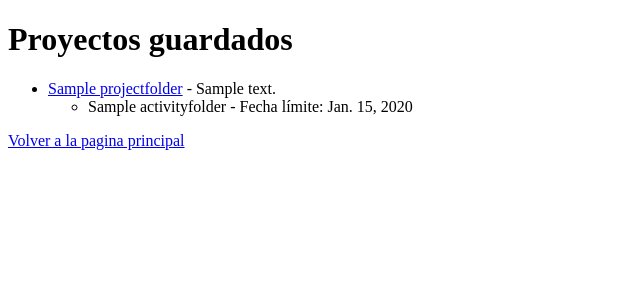
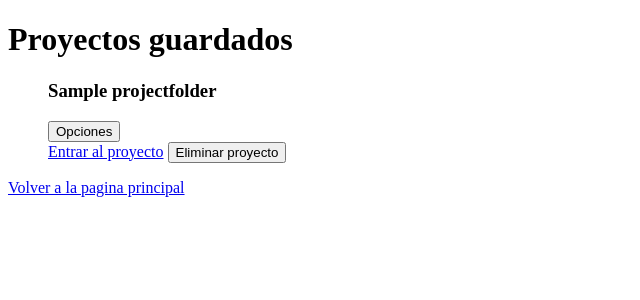
Before and after one commit to venusielo/Aplicacion-Web, a Django app: page /projects/ in a window 1280 px wide. Shown: the top 300 px of the page, without its empty margins (0-640 px from the left). Run offline with Django 5.2, Linux system fonts and the light colour scheme; tables that the repository leaves empty hold one stand-in row (values such as "Sample post").

Commit message:
Ya funciona eliminar proyecto

```diff
--- a/aplicacionING/models.py
+++ b/aplicacionING/models.py
@@ -8,6 +8,10 @@ class ProjectFolder(models.Model):
 
     def __str__(self):
         return self.name
+
+    def delete(self, *args, **kwargs):
+        self.activities.all().delete()
+        super(ProjectFolder, self).delete(*args, **kwargs)
 
 class ActivityFolder(models.Model):
     project = models.ForeignKey(ProjectFolder, on_delete=models.CASCADE, related_name='activities')
--- a/aplicacionING/templates/carpetas.html
+++ b/aplicacionING/templates/carpetas.html
@@ -6,14 +6,19 @@
 <!-- Listado de carpetas principales -->
 <ul>
     {% for project in projects %}
-        <li>
-            <a href="{% url 'OpenProject' project.id%}">{{ project.name }}</a> - {{ project.description }}
-        </li>
-        <ul>
-            {% for activity in project.activities.all %}
-                <li>{{ activity.name }} - Fecha límite: {{ activity.due_date }}</li>
-            {% endfor %}
-        </ul>
+    <div class="project-item">
+        <h3>{{ project.name }}</h3>
+        <div class="dropdown">
+            <button class="dropbtn">Opciones</button>
+            <div class="dropdown-content">
+                <a href="{% url 'OpenProject' project.id %}">Entrar al proyecto</a>
+                <form action="{% url 'DeleteProject' project.id %}" method="POST" style="display:inline;">
+                    {% csrf_token %}
+                    <button type="submit" onclick="return confirm('¿Estás seguro de que deseas eliminar este proyecto?');">Eliminar proyecto</button>
+                </form>
+            </div>
+        </div>
+    </div>
     {% endfor %}
 </ul>
 <a href="{% url 'home' %}">Volver a la pagina principal</a>
--- a/aplicacionING/urls.py
+++ b/aplicacionING/urls.py
@@ -11,5 +11,6 @@ urlpatterns = [
     path('change_history/', views.change_history, name='change_history'),
     path('CreateProject/', views.create_project, name='CreateProject'),
     path('project/<int:project_id>/', views.OpenProject, name='OpenProject'),
-    path('project/<int:project_id>/create_activity_folder', views.create_activity_folder, name='create_activity')
+    path('project/<int:project_id>/create_activity_folder', views.create_activity_folder, name='create_activity'),
+    path('projects/eliminar/<int:project_id>/', views.DeleteProject, name='DeleteProject'),
 ]
--- a/aplicacionING/views.py
+++ b/aplicacionING/views.py
@@ -1,6 +1,7 @@
 from django.shortcuts import render, redirect, get_object_or_404
 from django.contrib.auth.decorators import login_required
 from django.contrib.auth.forms import UserCreationForm
+from django.contrib import messages
 from .models import ProjectFolder, ChangeHistory
 from .forms import ProjectFolderForm, ActivityFolderForm, RegistroForm
 
@@ -67,6 +68,31 @@ def OpenProject(request, project_id):
     project = get_object_or_404(ProjectFolder, id = project_id)
     return render(request, 'OpenProject.html', {'project' : project})
 
+def DeleteProject(request, project_id):
+    project = get_object_or_404(ProjectFolder, id=project_id)
+
+    if request.method == 'POST':
+        project_name = project.name
+        print(f"Intentando eliminar el proyecto: {project_name}")  # Mensaje de depuración
+
+        ChangeHistory.objects.create(
+            project=project,
+            change_description=f'Se eliminó el proyecto {project_name}'
+        )
+
+        project.activities.all().delete()
+        # Eliminar el proyecto
+        project.delete()
+
+        print(f"Proyecto {project_name} eliminado de la base de datos.")  # Confirmación en consola
+        messages.success(request, f'El proyecto "{project_name}" ha sido eliminado exitosamente.')
+
+        return redirect('home')
+
+    # Si la solicitud no es POST, simplemente redirige
+    return redirect('home')
+
+
 def create_activity_folder(request, project_id):
     project = get_object_or_404(ProjectFolder, id=project_id)
     if request.method == 'POST':
```
